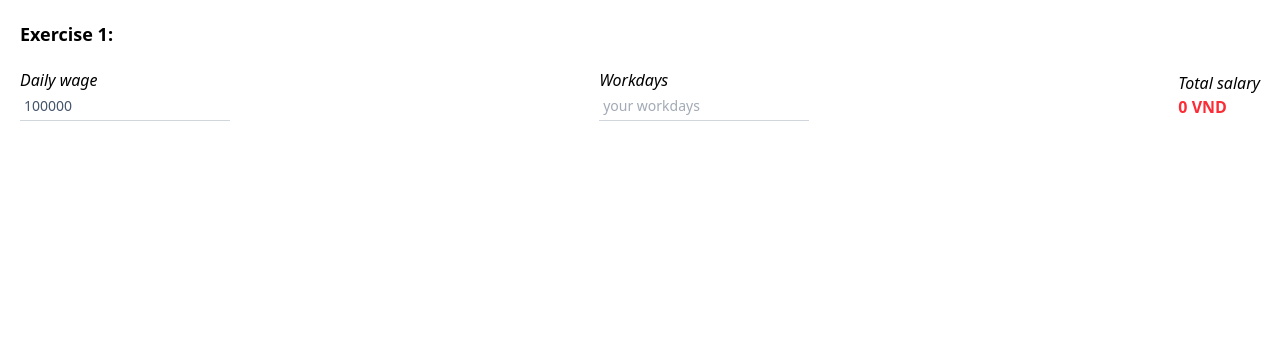
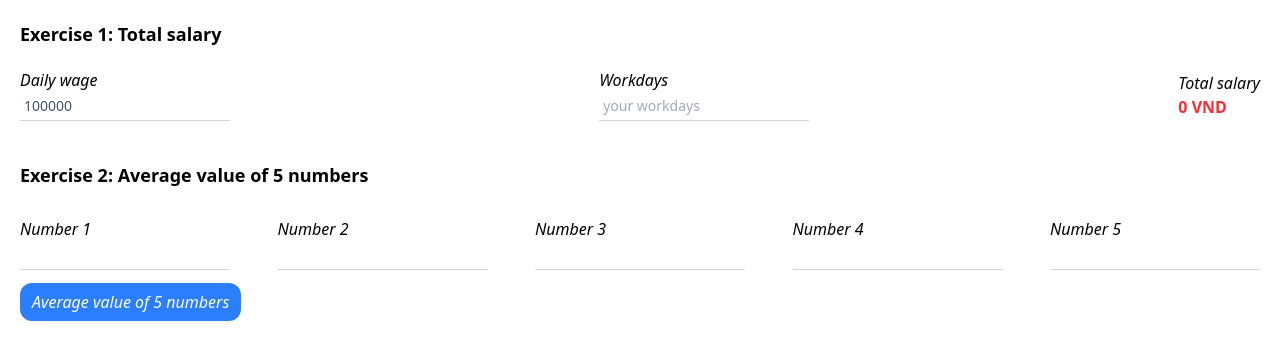
Before and after one commit to mortalhowl/9th-homework-assignment, a plain HTML site: page index.html in a window 1280 px wide. Drawn offline with nearby package versions, Linux system fonts and the light colour scheme.

Commit message:
feat: add exercise 2

```diff
--- a/index.html
+++ b/index.html
@@ -11,7 +11,7 @@
 <body>
     <!-- exercise 1 -->
     <section class="max-w-screen-xl mx-auto p-5">
-        <h2 class="text-lg font-bold mb-5">Exercise 1:</h2>
+        <h2 class="text-lg font-bold mb-5">Exercise 1: Total salary</h2>
         <div class="flex flex-col md:flex-row md:justify-between items-center gap-5">
             <div class="w-full md:w-max">
                 <div class="italic text-md">Daily wage</div>
@@ -30,8 +30,49 @@
         </div>
     </section>
 
+    <!-- exercise 2 -->
+    <section class="max-w-screen-xl mx-auto p-5">
+        <h2 class="text-lg font-bold mb-5">Exercise 2: Average value of 5 numbers</h2>
+        <div class="flex flex-col md:flex-row md:justify-between items-center gap-5">
+            <div class="w-full md:w-max pt-2">
+                <div class="italic text-md">Number 1</div>
+                <input type="number" id="number_1"
+                    class="w-full md:w-max p-1 border-b-1 border-gray-300 text-sm text-slate-600">
+            </div>
+            <div class="w-full md:w-max pt-2">
+                <div class="italic text-md">Number 2</div>
+                <input type="number" id="number_2"
+                    class="w-full md:w-max p-1 border-b-1 border-gray-300 text-sm text-slate-600">
+            </div>
+            <div class="w-full md:w-max pt-2">
+                <div class="italic text-md">Number 3</div>
+                <input type="number" id="number_3"
+                    class="w-full md:w-max p-1 border-b-1 border-gray-300 text-sm text-slate-600">
+            </div>
+            <div class="w-full md:w-max pt-2">
+                <div class="italic text-md">Number 4</div>
+                <input type="number" id="number_4"
+                    class="w-full md:w-max p-1 border-b-1 border-gray-300 text-sm text-slate-600">
+            </div>
+            <div class="w-full md:w-max pt-2">
+                <div class="italic text-md">Number 5</div>
+                <input type="number" id="number_5"
+                    class="w-full md:w-max p-1 border-b-1 border-gray-300 text-sm text-slate-600">
+            </div>
+        </div>
+        <div class="w-full md:w-max mt-5">
+            <div id="btn-calAvg"
+                class="italic text-md text-white py-2 px-3 bg-blue-500 rounded-xl cursor-pointer inline">Average value
+                of
+                5 numbers
+            </div>
+            <div id="averageValue" class="font-bold text-red-500 inline ml-5"></div>
+        </div>
+    </section>
+
     <!-- NOTE: phân tích xem ở file README.md -->
     <script src="./js/exercise_1.js"></script>
+    <script src="./js/exercise_2.js"></script>
 </body>
 
 </html>
--- /dev/null
+++ b/js/exercise_2.js
@@ -0,0 +1,19 @@
+// NOTE: phân tích xem ở file README.md
+
+// Khai báo biến
+const num_1 = document.querySelector("#number_1");
+const num_2 = document.querySelector("#number_2");
+const num_3 = document.querySelector("#number_3");
+const num_4 = document.querySelector("#number_4");
+const num_5 = document.querySelector("#number_5");
+const averageValue = document.querySelector("#averageValue");
+const btn_calAvg = document.querySelector("#btn-calAvg");
+
+// Hàm tính trung bình cộng của 5 số
+const calculatorAverange = () => {
+    const average = (Number(num_1.value) + Number(num_2.value) + Number(num_3.value) + Number(num_4.value) + Number(num_5.value)) / 5;
+    averageValue.innerHTML = average;
+}
+
+// Lắng nghe sự kiện click
+btn_calAvg.addEventListener("click", calculatorAverange);
```
Also changed, not shown: 1 other file.
